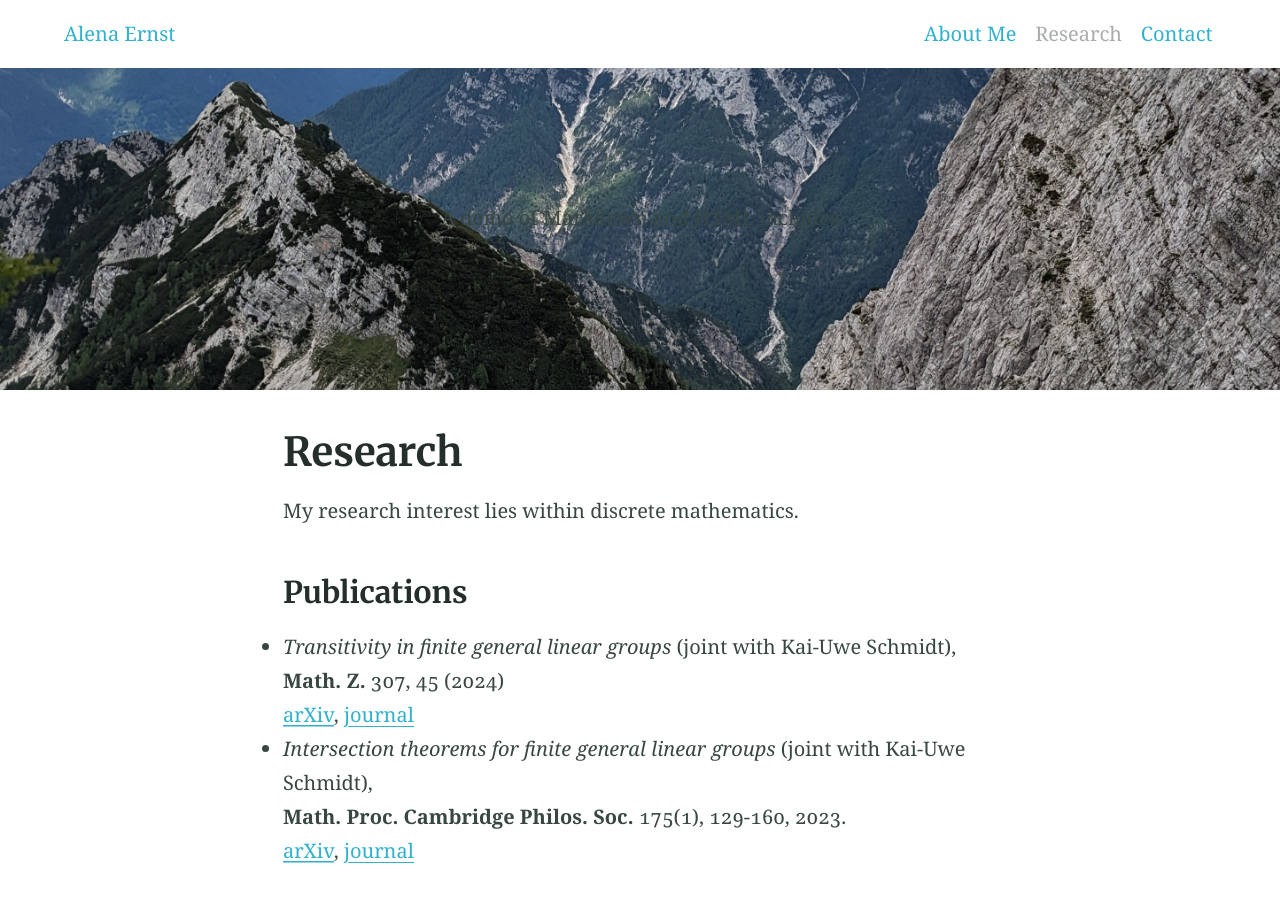
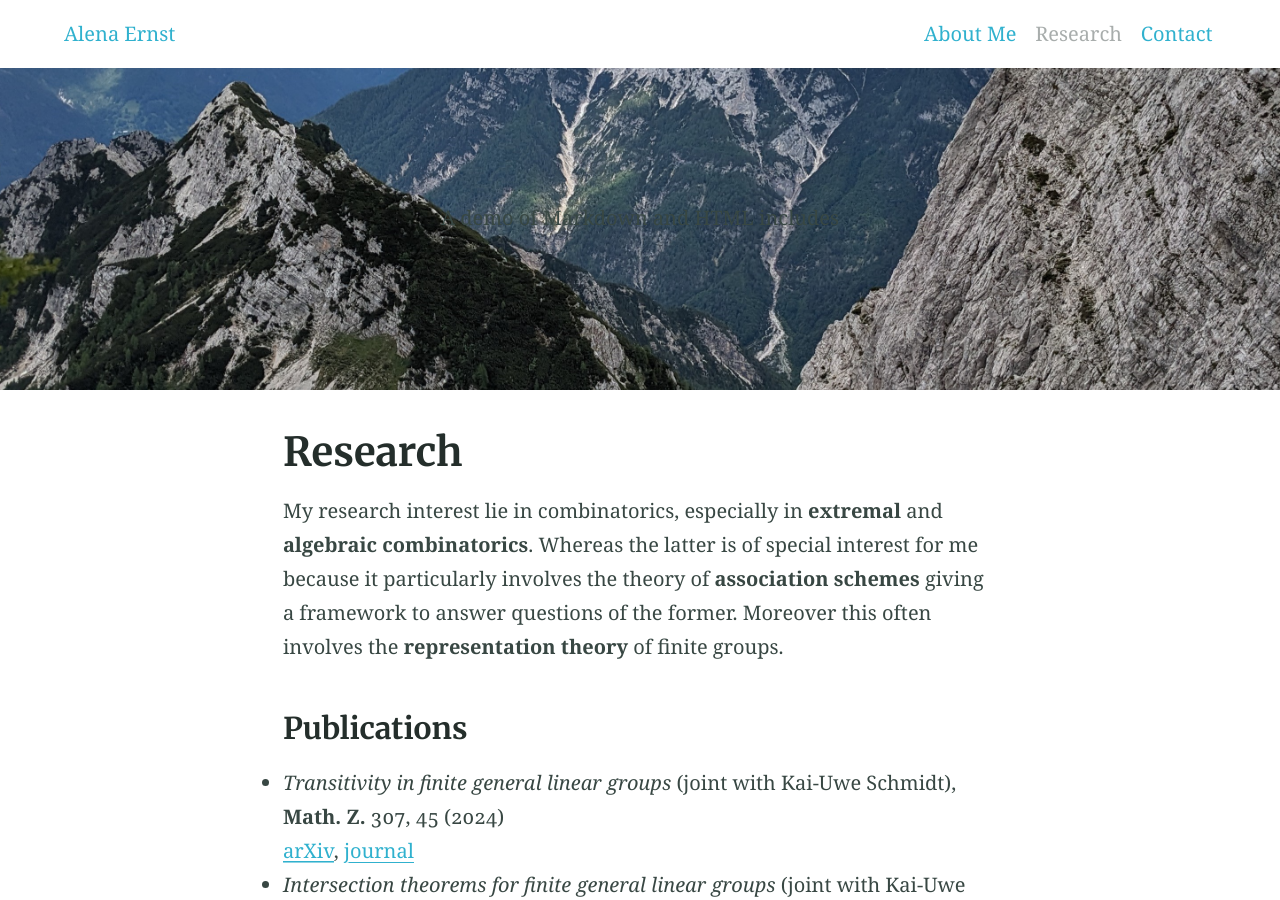
Before and after one commit to alenaernst/alenaernst.github.io, a Jekyll site: the page built from research.md, in a window 1280 px wide and 900 px high. Built offline with Jekyll 4.4.1, drawn with Linux system fonts in a browser that asks for light colours.

Commit message:
Update research.md

```diff
--- a/research.md
+++ b/research.md
@@ -7,7 +7,7 @@ excerpt: "A demo of Markdown and HTML includes"
 <!-- aside: true -->
 ---
 
-My research interest lies within discrete mathematics.
+My research interest lie in combinatorics, especially in **extremal** and **algebraic combinatorics**. Whereas the latter is of special interest for me because it particularly involves the theory of **association schemes** giving a framework to answer questions of the former. Moreover this often involves the **representation theory** of finite groups.
 
 ### Publications
 
```
